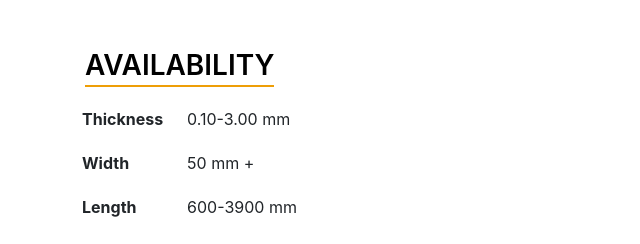
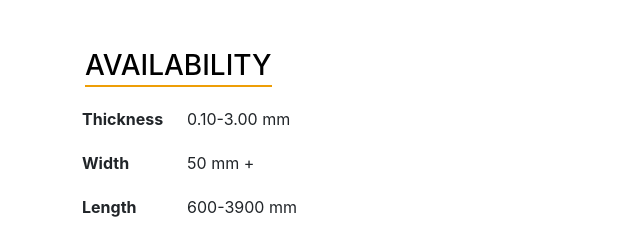
Before and after one commit to ThetNaingTunVenus/JTTimberCo.ltd, a Django app: page /veneer/ in a window 1280 px wide. Shown: the part 1976-2220 px from the top of the page, without its empty margins (0-640 px from the left). Run offline with Django 3.2, Linux system fonts and the light colour scheme; some libraries are stand-ins or nearby versions.

Commit message:
modified_css

```diff
--- a/jdtimber/timberapp/templates/base.html
+++ b/jdtimber/timberapp/templates/base.html
@@ -7,7 +7,7 @@
 
 
 <!-- bootstrapcdn -->
-    <!-- <link rel="stylesheet" href="{% static 'css/style.css' %}" type="text/css"> -->
+     <!-- <link rel="stylesheet" href="{% static 'css/style.css' %}" type="text/css"> -->
 
     <link rel="stylesheet" href="https://stackpath.bootstrapcdn.com/bootstrap/4.5.0/css/bootstrap.min.css" integrity="sha384-9aIt2nRpC12Uk9gS9baDl411NQApFmC26EwAOH8WgZl5MYYxFfc+NcPb1dKGj7Sk" crossorigin="anonymous">
     <link rel="stylesheet" type="text/css" href="https://stackpath.bootstrapcdn.com/font-awesome/4.7.0/css/font-awesome.min.css">
@@ -193,7 +193,7 @@
 	display: inline-block;
 	/*font-size: 35px;*/
 	/*text-transform: uppercase;*/
-	font-weight: 600;
+	/*font-weight: 600;*/
 	margin: 0 0 10px;
 	color: #000000;
 	position: relative;
@@ -478,7 +478,7 @@
 	display: inline-block;
 	/*font-size: 35px;*/
 	text-transform: uppercase;
-	font-weight: 600;
+	/*font-weight: 600;*/
 	margin: 0 0 10px;
 	color: #000000;
 	position: relative;
--- a/jdtimber/timberapp/templates/veneer.html
+++ b/jdtimber/timberapp/templates/veneer.html
@@ -5,7 +5,7 @@
 {% include 'navbar.html' %}
 <section class="producttable" id="producttableid">
 	<div class="container" id="veneerslide">
-		<h3>Burma Teak Veneer</h1>
+		<h3>Burma Teak Veneer</h3>
 			<p>Since 1985</p>
 		<div class="row col-md-12 firstslide">
 
```
